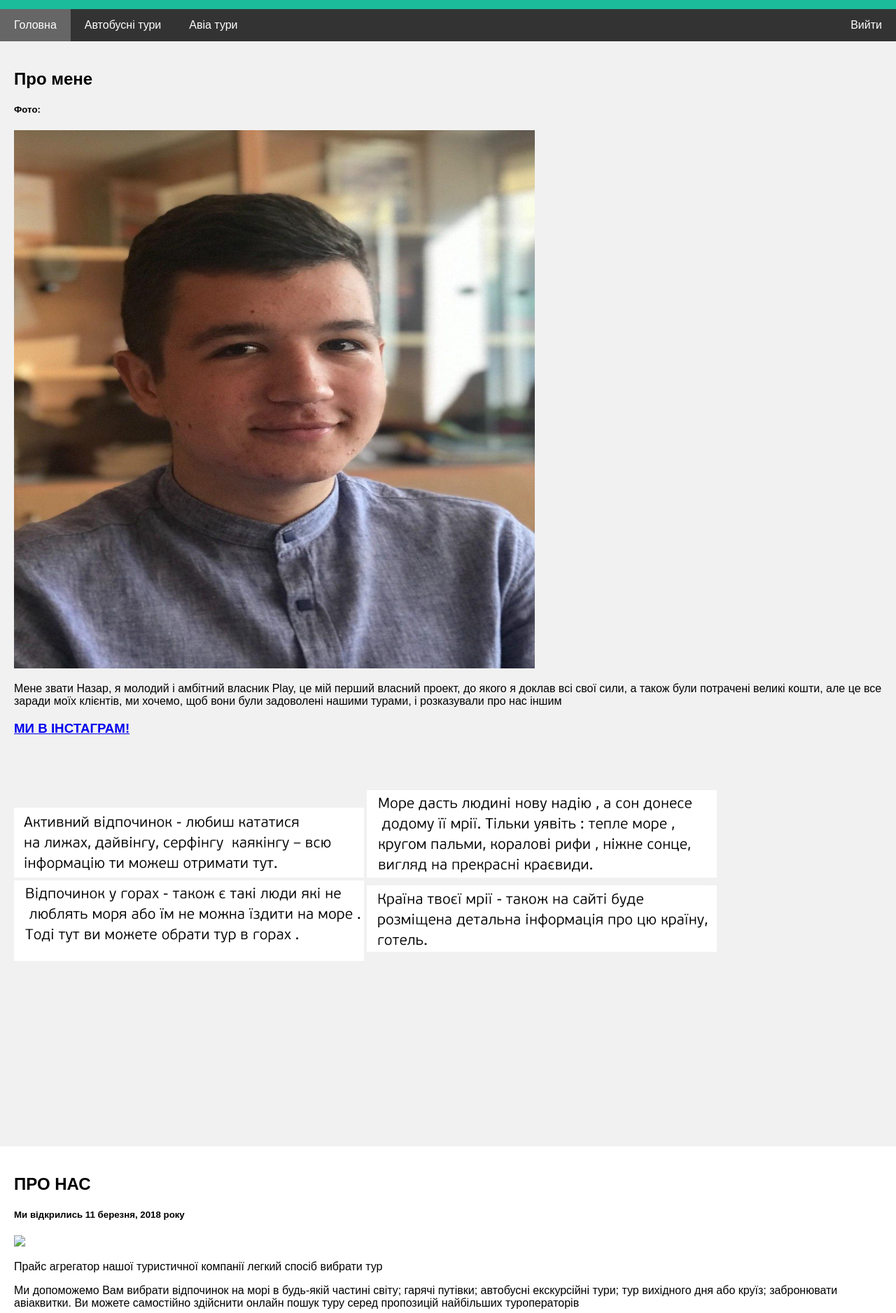
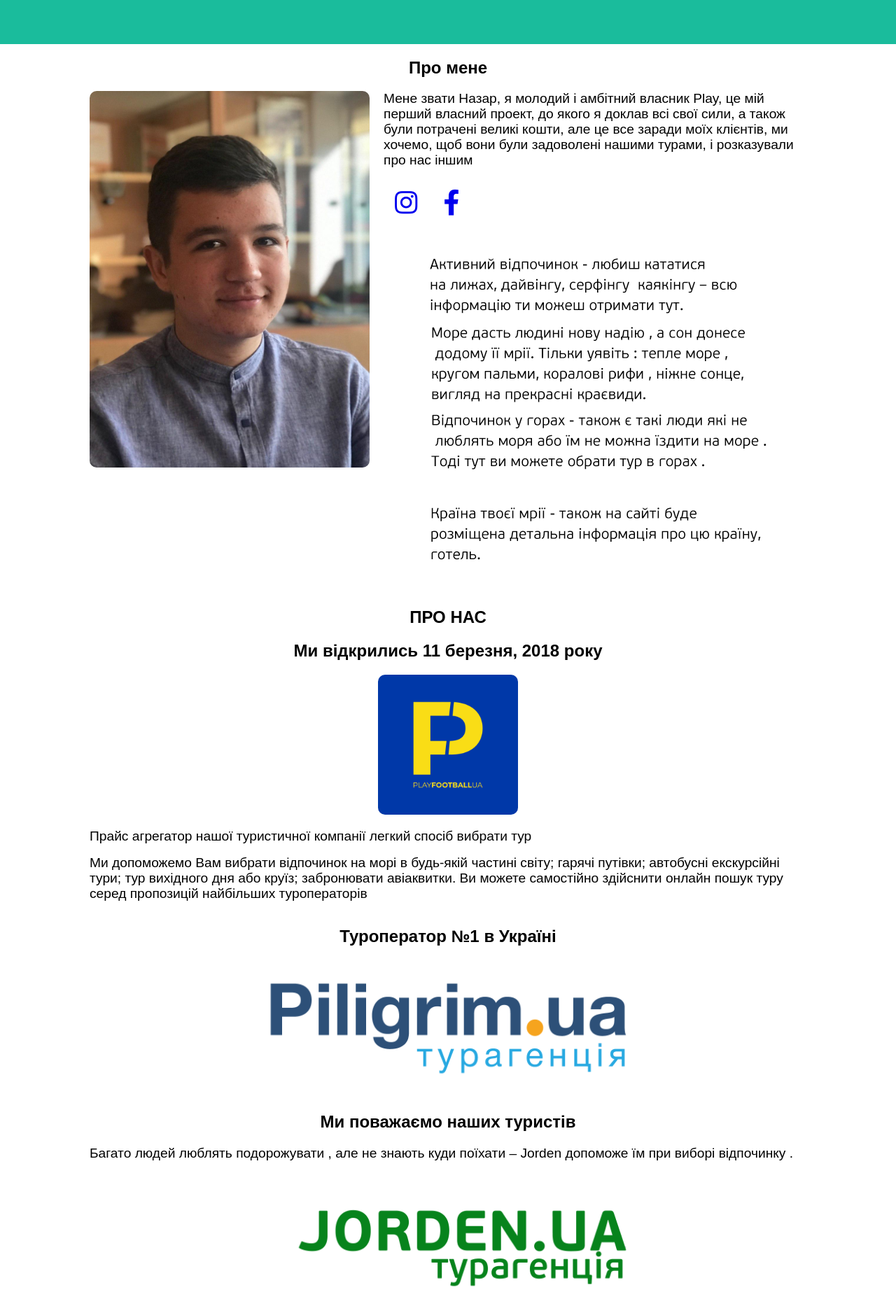
Before and after one commit to NazichokK/myprofile, a plain HTML site: page index.html in a window 1280 px wide. Shown: the part 280-2156 px from the top of the page at 70% size. Drawn offline with Linux system fonts and the light colour scheme.

Commit message:
animation

```diff
--- a/index.html
+++ b/index.html
@@ -4,12 +4,22 @@
     <title>PLAY.UA</title>
     <meta charset="UTF-8" />
     <meta name="viewport" content="width=device-width, initial-scale=1" />
+    <link
+      rel="stylesheet"
+      href="https://pro.fontawesome.com/releases/v5.10.0/css/all.css"
+      integrity="sha384-AYmEC3Yw5cVb3ZcuHtOA93w35dYTsvhLPVnYs9eStHfGJvOvKxVfELGroGkvsg+p"
+      crossorigin="anonymous"
+    />
+
     <style>
       * {
         box-sizing: border-box;
       }
 
       /* Style the body */
+      html {
+        scroll-behavior: smooth;
+      }
       body {
         font-family: Arial, Helvetica, sans-serif;
         margin: 0;
@@ -64,50 +74,123 @@
         color: white;
       }
 
+
       /* Column container */
       .row {
         display: -ms-flexbox; /* IE10 */
         display: flex;
         -ms-flex-wrap: wrap; /* IE10 */
         flex-wrap: wrap;
+        max-width: 1024px;
+        margin: 0 auto;
       }
 
-      /* Create two unequal columns that sits next to each other */
-      /* Sidebar/left column */
-      .side {
-        -ms-flex: 30%; /* IE10 */
-        flex: 30%;
-        background-color: #f1f1f1;
-        padding: 20px;
+
+      .profile {
+        display: flex;
       }
 
-      /* Main column */
-      .main {
-        -ms-flex: 70%; /* IE10 */
-        flex: 70%;
-        background-color: white;
-        padding: 20px;
+      .img-profile {
+        width: 400px;
+      }
+      .right-side {
+        margin-left: 20px;
       }
 
-      /* Fake image, just for this example */
-      .fakeimg {
-        background-color: #aaa;
+      .img-profile img {
         width: 100%;
-        padding: 20px;
       }
+
+      img {
+        transition: 0.3s;
+        border-radius: 10px;
+      }
+
+      img:hover {
+        transform: scale(1.1);
+        box-shadow: 5px 5px 35px 5px #000000;
+      }
+      section{
+        width: 100%;
+      }
+
 
       /* Footer */
       .footer {
+        margin-top: 20px;
         padding: 20px;
         text-align: center;
-        background: #ddd;
+        background: #1abc9c;
+      }
+      .fab {
+        font-size: 2.3rem;
+        transition: 0.2s;
+      }
+      .fab:hover {
+        transform: translateY(-2px) scale(1.5);
+      }
+
+      .social-icons i {
+        margin: 1rem;
+      }
+
+
+      p{
+        margin: 1rem 0;
+        font-size: 1.2rem;
+      }
+      .about-me {
+        margin-top: 0;
+      }
+
+      .activities {
+        display: flex;
+        flex-direction: column;
+        align-items: center;
+        padding: 1rem;
+      }
+
+      .tour-logo {
+        width: 600px;
+        display: block;
+        margin: 0 auto;
+      }
+
+      .tour-logo img {
+        width: 100%;
+      }
+      h2 {
+        text-align: center;
+      }
+      .logo {
+        width: 200px;
+        display: block;
+        margin: 0 auto;
+      }
+
+      .logo img {
+        width: 100%;
       }
 
       /* Responsive layout - when the screen is less than 700px wide, make the two columns stack on top of each other instead of next to each other */
-      @media screen and (max-width: 700px) {
+      @media screen and (max-width: 900px) {
+
+        p{
+          margin: 0 2rem;
+        }
         .row {
           flex-direction: column;
         }
+
+        .about-me {
+        margin-top: 1rem;
+      }
+
+        .profile {
+          flex-direction: column;
+          align-items: center;
+        }
+
       }
 
       /* Responsive layout - when the screen is less than 400px wide, make the navigation links stack on top of each other instead of next to each other */
@@ -120,49 +203,67 @@
     </style>
   </head>
   <body>
-    <header>
-      <div class="header">
+    <div class="navbar">
+      <a href="#" class="active">Головна</a>
+      <a href="#busTour">Автобусні тури</a>
+      <a href="#aviaTour">Авіа тури</a>
+      <a href="#aboutMe">Про мене</a>
+      <a href="#aboutUs">Про нас</a>
+      <a href="#" class="right">Вийти</a>
+    </div>
+
+    <header class="header">
       <h1>PLAY.UA</h1>
       <p>Ми працюємо, щоб <b> клієнти</b> отримували задоволення!</p>
+    </header>
+    <h2 class="heading">Про мене</h2>
+    <main class="row">
+      <section class="profile">
+        <div class="left-side">
+          <div class="img-profile">
+            <img src="img/photo_2020-02-19_08-26-30.jpg" />
           </div>
-
-      <div class="navbar">
-        <a href="#" class="active">Головна</a>
-        <a href="#">Автобусні тури</a>
-        <a href="#">Авіа тури</a>
-        <a href="#" class="right">Вийти</a>
         </div>
-    </header>
-
-    <main class="row">
-      <div class="side">
-        <h2>Про мене</h2>
-        <h5>Фото:</h5>
-        <img src="img/photo_2020-02-19_08-26-30.jpg" width="60%" height="50%" />
-        <p>
+        <div class="right-side">
+          <p class="about-me" id="aboutMe">
             Мене звати Назар, я молодий і амбітний власник Play, це мій перший
             власний проект, до якого я доклав всі свої сили, а також були
             потрачені великі кошти, але це все заради моїх клієнтів, ми хочемо,
             щоб вони були задоволені нашими турами, і розказували про нас іншим
           </p>
-        <h3>
-          <p>
-            <a href="https://instagram.com/nazichok_nazya?igshid=13g2ybl6ky5o7"
-              >МИ В ІНСТАГРАМ!</a
+
+          <p class="social-icons">
+            <a
+              href="https://instagram.com/nazichok_nazya?igshid=13g2ybl6ky5o7"
+              target="_blank"
             >
+              <i class="fab fa-instagram"></i
+            ></a>
+            <a
+              href="https://www.facebook.com/profile.php?id=100008817120010"
+              target="_blank"
+            >
+              <i class="fab fa-facebook-f"></i
+            ></a>
           </p>
-        </h3>
-        <div class="img" scr="000.png" style="height: 40px"></div>
-        <br />
-        <img src="img/9.png" height:60px; />
-        <img src="img/8.png" height:60px; />
-        <img src="img/7.png" height:60px; />
-        <img src="img/6.png" height:50px; />
+
+          <div class="activities">
+            <img scr="img/000.png" />
+            <img src="img/9.png" />
+            <img src="img/8.png" />
+            <img src="img/7.png" />
+            <img src="img/6.png" />
           </div>
-      <div class="main">
+        </div>
+      </section>
+
+      <section id="aboutUs">
         <h2>ПРО НАС</h2>
-        <h5>Ми відкрились 11 березня, 2018 року</h5>
-        <img src="img/рр.jpg" />
+
+        <h2>Ми відкрились 11 березня, 2018 року</h2>
+        <div class="logo">
+          <img src="img/pf_logo.png" />
+        </div>
         <p>
           Прайс агрегатор нашої туристичної компанії легкий спосіб вибрати тур
         </p>
@@ -172,19 +273,27 @@
           або круїз; забронювати авіаквитки. Ви можете самостійно здійснити
           онлайн пошук туру серед пропозицій найбільших туроператорів
         </p>
-        <br />
-        <h2>
-          Туроператор №1 в Україні
-          <img src="img/pf_logo.png" width="20%" height="20%" />
-        </h2>
-        <h5></h5>
+      </section>
 
-        <p>Ми поважаємо наших туристів</p>
+      <section id="aviaTour">
+        <h2>Туроператор №1 в Україні</h2>
+
+        <div class="tour-logo">
+          <img src="img/tsvetnojturahentsyia1.png" />
+        </div>
+      </section>
+
+      <section id="busTour">
+        <h2>Ми поважаємо наших туристів</h2>
         <p>
           Багато людей люблять подорожувати , але не знають куди поїхати –
           Jorden допоможе їм при виборі відпочинку .
         </p>
+
+        <div class="tour-logo">
+          <img src="img/Назік.png" />
         </div>
+      </section>
     </main>
 
     <footer class="footer">
```
Lines whose indentation alone changed are shown as unchanged.
